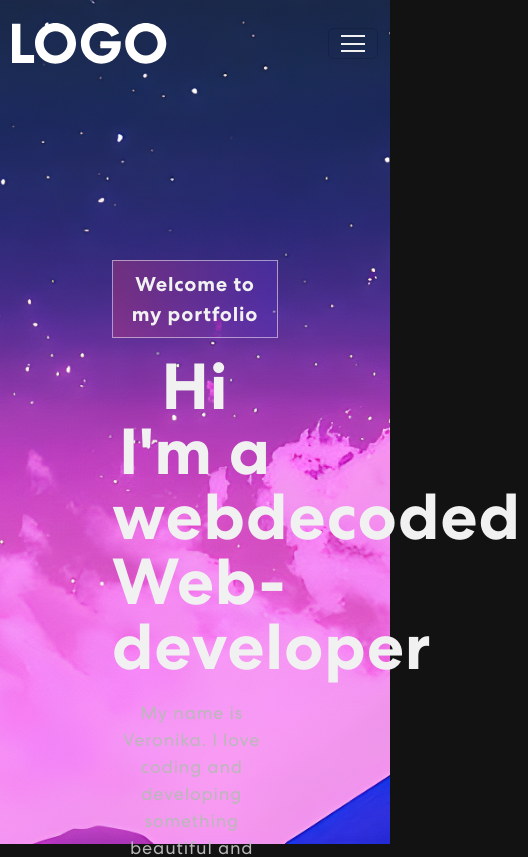
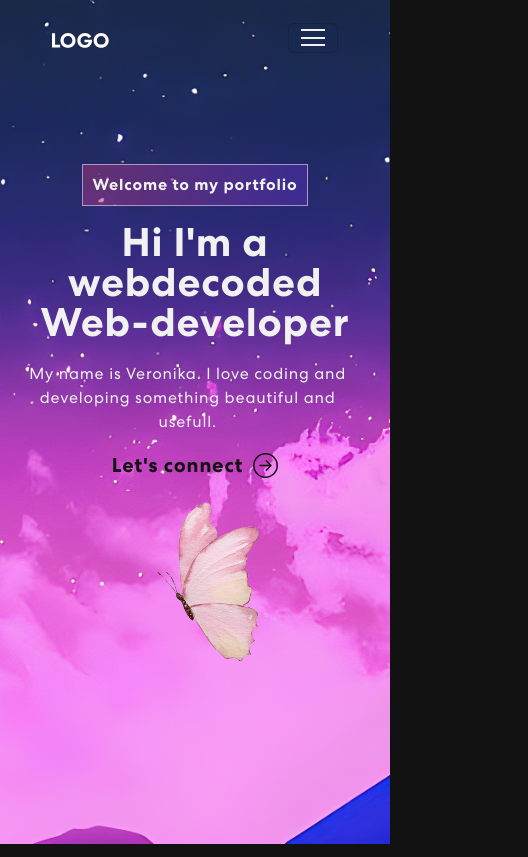
Before and after one commit to VeronikaFedorova/portfolio-website, a React (Create React App) app: page / in a window 390 px wide. Shown: the top 857 px of the page, 528 px wide, since content can reach past the window. Built offline with nearby package versions, Linux system fonts and the light colour scheme.

Commit message:
Added styles for responsive

```diff
--- a/src/App.css
+++ b/src/App.css
@@ -32,6 +32,7 @@
 html {
   scroll-behavior: smooth;
   scroll-padding-top: 75px;
+  scrollbar-width: thin;
 }
 
 body {
@@ -70,11 +71,11 @@ nav.navbar {
   width: 100%;
   top: 0;
   z-index: 9999;
-  transition: 0.32 ease-in-out;
+  transition: 0.32s ease-in-out;
 }
 
 nav.navbar.scrolled {
-  padding: 0;
+  padding: 20px 0;
   background-color: var(--dark-bg-color);
 }
 
@@ -260,6 +261,7 @@ nav.navbar .navbar-toggler[aria-expanded='true'] .navbar-toggler-icon {
   font-size: 20px;
   margin-bottom: 16px;
   display: inline-block;
+  width: max-content;
 }
 
 .banner h1 {
@@ -295,7 +297,7 @@ nav.navbar .navbar-toggler[aria-expanded='true'] .navbar-toggler-icon {
 .banner button svg {
   font-size: 25px;
   margin-left: 10px;
-  transition: 0.3s ease-in-out;
+  transition: 0.2s ease-in-out;
   line-height: 1;
 }
 
@@ -369,11 +371,13 @@ nav.navbar .navbar-toggler[aria-expanded='true'] .navbar-toggler-icon {
   bottom: 0;
   width: 40%;
   z-index: -4;
-  left: 0!important;
+  left: 0 !important;
 }
 
 /************ Projects Css ************/
 .project {
+  display: flex;
+  align-items: center;
   padding: 80px 0;
   position: relative;
   background-color: black;
@@ -555,18 +559,19 @@ nav.navbar .navbar-toggler[aria-expanded='true'] .navbar-toggler-icon {
 /************ Contact Css ************/
 
 .contact {
-  background: linear-gradient(90.21deg, #AA367C -5.91%, #4A2FBD 111.58%);
+  background: linear-gradient(90.21deg, #aa367c -5.91%, #4a2fbd 111.58%);
   padding: 60px 0 200px 0;
 }
 .contact img {
   width: 92%;
 }
 .contact h2 {
-	font-size: 45px;
-	font-weight: 700;
+  font-size: 45px;
+  font-weight: 700;
   margin-bottom: 30px;
 }
-.contact form input, .contact form textarea {
+.contact form input,
+.contact form textarea {
   width: 100%;
   background: rgba(255, 255, 255, 0.1);
   border: 1px solid rgba(255, 255, 255, 0.5);
@@ -589,16 +594,19 @@ nav.navbar .navbar-toggler[aria-expanded='true'] .navbar-toggler-icon {
   padding-right: 0;
 }
 
-.contact form input:focus, .contact form textarea:focus {
+.contact form input:focus,
+.contact form textarea:focus {
   background: rgba(255, 255, 255, 1);
   color: #121212;
 }
-.contact form input::placeholder, .contact form textarea::placeholder {
+.contact form input::placeholder,
+.contact form textarea::placeholder {
   font-size: 16px;
   font-weight: 400;
   color: #fff;
 }
-.contact form input:focus::placeholder, .contact form textarea:focus::placeholder {
+.contact form input:focus::placeholder,
+.contact form textarea:focus::placeholder {
   color: #121212;
   opacity: 0.8;
 }
@@ -621,7 +629,7 @@ nav.navbar .navbar-toggler[aria-expanded='true'] .navbar-toggler-icon {
   color: #fff;
 }
 .contact form button::before {
-  content: "";
+  content: '';
   background: #121212;
   width: 0;
   height: 100%;
@@ -645,7 +653,7 @@ nav.navbar .navbar-toggler[aria-expanded='true'] .navbar-toggler-icon {
   background-repeat: no-repeat;
 }
 .newsletter-bx {
-  background: #FFFFFF;
+  background: #ffffff;
   border-radius: 55px;
   color: #121212;
   padding: 85px 125px;
@@ -667,8 +675,8 @@ nav.navbar .navbar-toggler[aria-expanded='true'] .navbar-toggler-icon {
   align-items: center;
 }
 .new-email-bx::before {
-  content: "";
-  background: linear-gradient(90.21deg, #AA367C -5.91%, #4A2FBD 111.58%);
+  content: '';
+  background: linear-gradient(90.21deg, #aa367c -5.91%, #4a2fbd 111.58%);
   border-radius: 20px;
   position: absolute;
   z-index: -1;
@@ -678,7 +686,7 @@ nav.navbar .navbar-toggler[aria-expanded='true'] .navbar-toggler-icon {
   right: -1px;
 }
 .new-email-bx::after {
-  content: "";
+  content: '';
   background: #fff;
   border-radius: 20px;
   position: absolute;
@@ -697,7 +705,7 @@ nav.navbar .navbar-toggler[aria-expanded='true'] .navbar-toggler-icon {
   padding: 0 15px;
 }
 .new-email-bx button {
-  background: linear-gradient(90.21deg, #AA367C -5.91%, #4A2FBD 111.58%);
+  background: linear-gradient(90.21deg, #aa367c -5.91%, #4a2fbd 111.58%);
   padding: 20px 65px;
   color: #fff;
   font-weight: 500;
@@ -710,7 +718,134 @@ nav.navbar .navbar-toggler[aria-expanded='true'] .navbar-toggler-icon {
 .footer p {
   font-weight: 400;
   font-size: 14px;
-  color: #B8B8B8;
+  color: #b8b8b8;
   letter-spacing: 0.5px;
   margin-top: 20px;
 }
+
+/****** Responsive ********/
+@media screen and (max-width: 768px) {
+  .navbar-brand img {
+    height: 30px;
+  }
+
+  nav.navbar.scrolled {
+    padding: 10px 0;
+  }
+
+  .banner {
+    padding: 280px 100px 0;
+  }
+
+  .banner h1 {
+    font-size: 50px;
+  }
+
+  .banner .tagline {
+    font-size: 18px;
+  }
+
+  .banner p {
+    font-size: 16px;
+    color: var(--light-bg-color);
+  }
+
+  .banner img {
+    height: 250px;
+  }
+
+  .tab-content .row > * {
+    padding-top: 10px !important;
+    padding-bottom: 10px !important;
+  }
+
+  .footer img {
+    width: 40%;
+  }
+}
+
+@media screen and (max-width: 576px) {
+  nav.navbar {
+    padding: 18px 40px;
+  }
+
+  .navbar-brand img {
+    height: 15px;
+  }
+
+  .navbar-text .vvd {
+    font-size: 14px;
+    padding: 5px;
+  }
+
+  span.navbar-text {
+    justify-content: center;
+  }
+
+  nav.navbar.scrolled {
+    padding: 10px 0;
+  }
+
+  .banner#home {
+    padding: 0;
+    display: flex;
+    justify-content: center;
+    align-items: center;
+  }
+
+  .banner {
+    padding: 260px 100px 0;
+  }
+
+  .banner h1 {
+    font-size: 40px;
+  }
+
+  .banner .tagline {
+    font-size: 16px;
+  }
+
+  .banner p {
+    font-size: 16px;
+    color: var(--light-bg-color);
+  }
+
+  .banner img {
+    height: 200px;
+  }
+
+  .skill-bx p {
+    font-size: 16px;
+  }
+
+  .react-multiple-carousel__arrow--left {
+    left: -10px!important;
+  }
+
+  .react-multiple-carousel__arrow--right {
+    right: -10px!important;
+  }
+
+  .project {
+    height: max-content;
+  }
+
+  .contact {
+    padding: 60px 50px 100px;
+  }
+
+  .footer img {
+    width: 40%;
+  }
+
+  .footer .social-icon {
+    display: flex;
+    justify-content: center;
+    margin-left: 0;
+    width: 100%!important;
+  }
+
+  .footer .container div > div {
+    width: 50%;
+  }
+}
```
